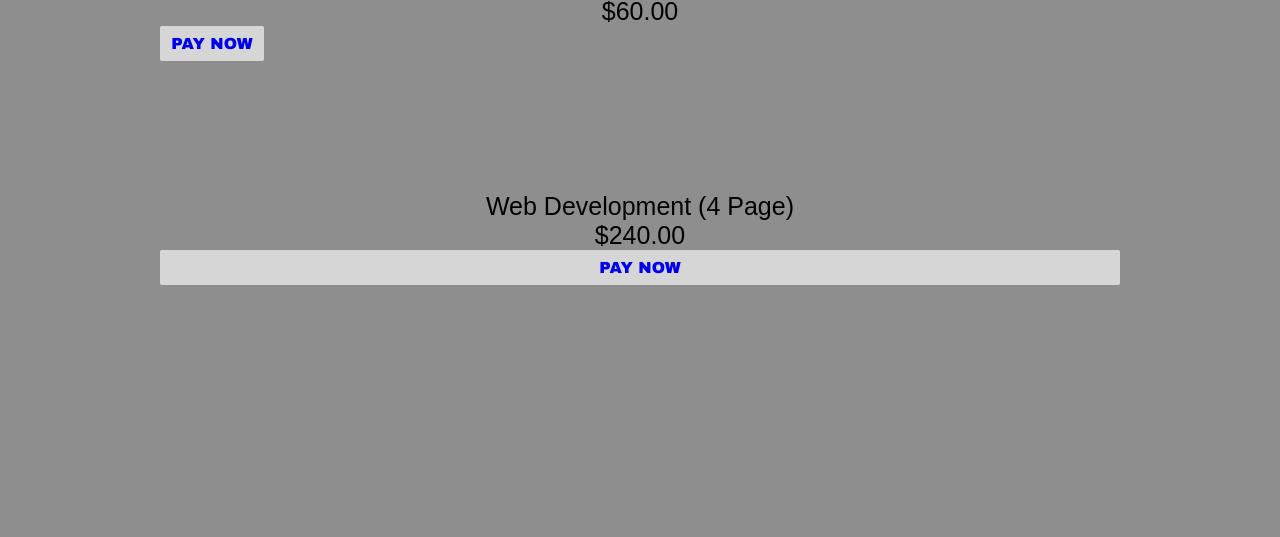
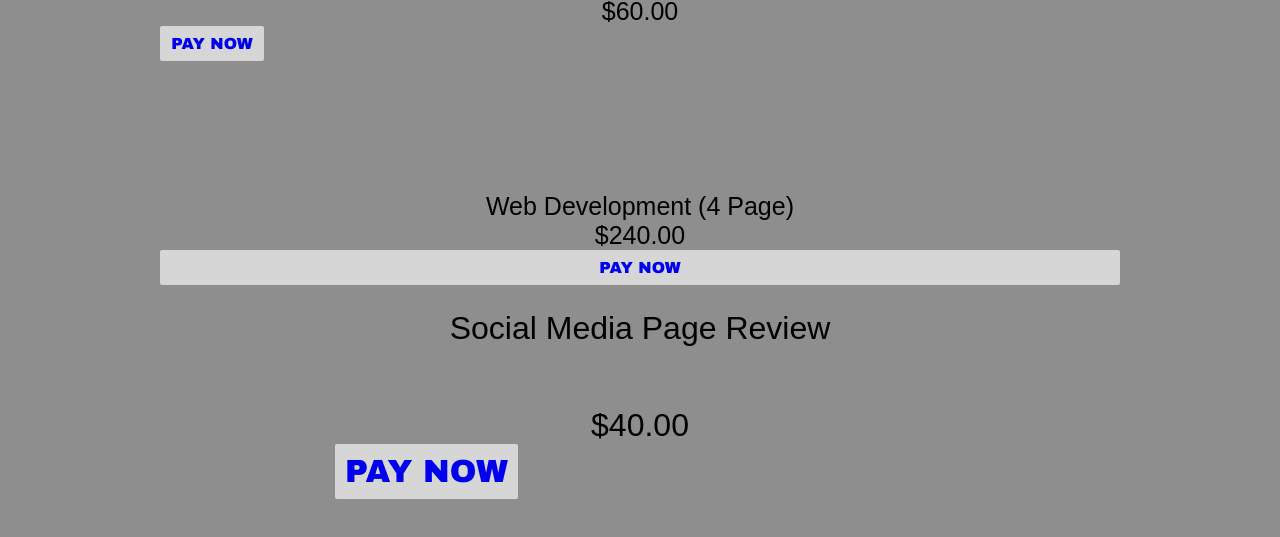
Before and after one commit to TotingGames/koms, a plain HTML site: page services.html in a window 1280 px wide. Shown: the part 101-638 px from the top of the page. Drawn offline with Linux system fonts and the light colour scheme.

Commit message:
Update services.html

```diff
--- a/services.html
+++ b/services.html
@@ -26,5 +26,10 @@
         <p>$240.00</p>
         <a target="_blank" href="https://checkout.square.site/buy/URSLRNBD3DU5S7QWCU6MDWPW">PAY NOW</a>
     </div>
+        <div class="service3">
+        <p>Social Media Page Review</p>
+        <p>$40.00</p>
+        <a target="_blank" href="https://checkout.square.site/buy/7I3EHLD6RKWDRKW3Z72U6XEJ">PAY NOW</a>
+    </div>
 </body>
 </html>
```
